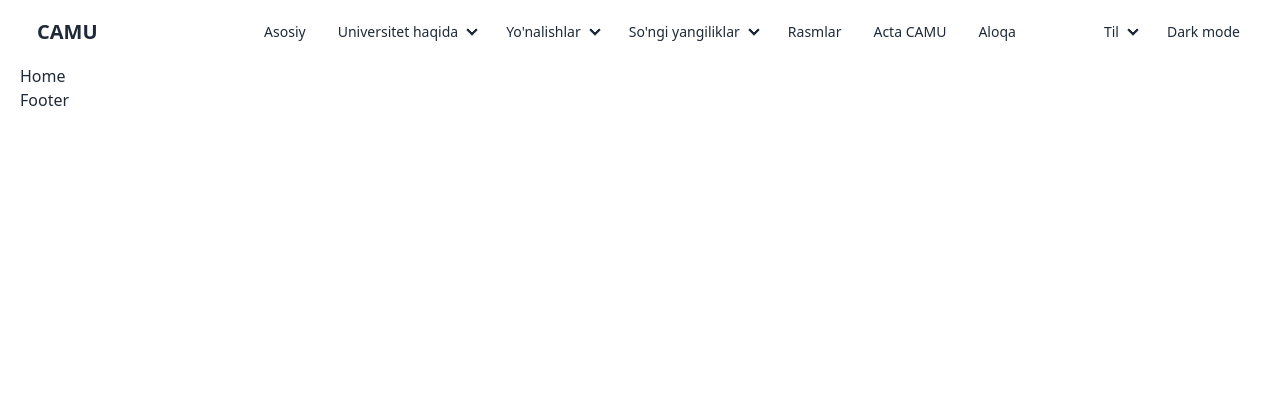
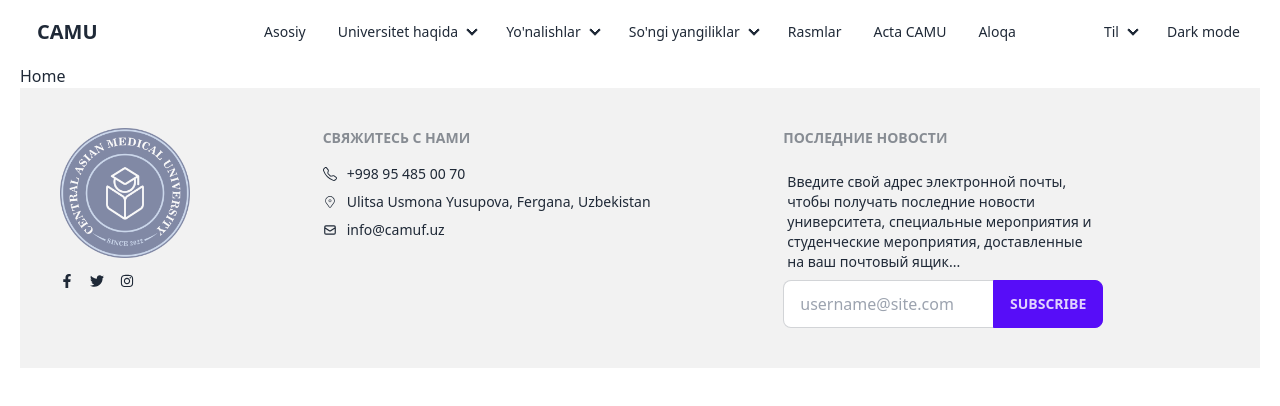
Before and after one commit to Abdusalom05/CAMU-UZ, a React (Vite) app: page / in a window 1280 px wide. Shown: the top 406 px of the page. Built offline with nearby package versions, Linux system fonts and the light colour scheme.

Commit message:
new footer

```diff
--- a/package.json
+++ b/package.json
@@ -12,6 +12,7 @@
   "dependencies": {
     "react": "^18.2.0",
     "react-dom": "^18.2.0",
+    "react-icons": "^4.11.0",
     "react-router-dom": "^6.16.0"
   },
   "devDependencies": {
--- a/src/components/Footer.jsx
+++ b/src/components/Footer.jsx
@@ -1,7 +1,72 @@
-import React from "react";
+import { FaFacebookF } from "react-icons/fa";
+import { FaTwitter } from "react-icons/fa";
+import { FaInstagram } from "react-icons/fa";
+import { BsTelephone } from "react-icons/bs";
+import { CiLocationOn } from "react-icons/ci";
+import { HiOutlineMail } from "react-icons/hi";
+import Logo from "../images/icons/logo.png";
 
 function Footer() {
-  return <div className="container-css">Footer</div>;
+  return (
+    <div className="container-css">
+      <footer className="footer p-10 bg-base-200 text-base-content">
+        <nav>
+          <header className="footer-title">
+            <img src={Logo} alt="Logo" width="130px" height="130px" />
+          </header>
+          <div className="grid grid-flow-col gap-4">
+            <a>
+              <FaFacebookF width="50px" />
+            </a>
+            <a>
+              <FaTwitter />
+            </a>
+            <a>
+              <FaInstagram />
+            </a>
+          </div>
+        </nav>
+        <nav className="footer-adres">
+          <header className="footer-title">Свяжитесь с нами</header>
+          <a className="link link-hover">
+            <BsTelephone />
+            +998 95 485 00 70
+          </a>
+          <a className="link link-hover">
+            <CiLocationOn />
+            Ulitsa Usmona Yusupova, Fergana, Uzbekistan
+          </a>
+          <a className="link link-hover">
+            <HiOutlineMail />
+            info@camuf.uz
+          </a>
+        </nav>
+
+        <form>
+          <header className="footer-title">Последние новости</header>
+          <fieldset className="form-control w-80">
+            <label className="label">
+              <span className="label-text">
+                Введите свой адрес электронной почты, чтобы получать последние
+                новости университета, специальные мероприятия и студенческие
+                мероприятия, доставленные на ваш почтовый ящик...
+              </span>
+            </label>
+            <div className="relative">
+              <input
+                type="text"
+                placeholder="username@site.com"
+                className="input input-bordered w-full pr-16"
+              />
+              <button className="btn btn-primary absolute top-0 right-0 rounded-l-none">
+                Subscribe
+              </button>
+            </div>
+          </fieldset>
+        </form>
+      </footer>
+    </div>
+  );
 }
 
 export default Footer;
--- a/src/index.css
+++ b/src/index.css
@@ -6,3 +6,8 @@
   padding: 0 20px;
   margin: 0 auto;
 }
+.footer-adres a {
+  display: flex;
+  align-items: center;
+  gap: 10px;
+}
```
Also changed, not shown: 1 other file (tests, documents, lock files or other folders).
